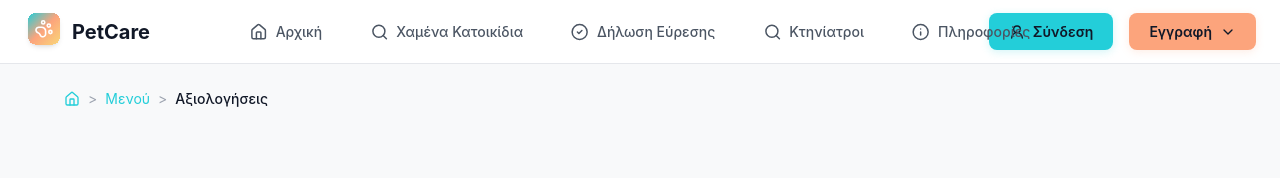
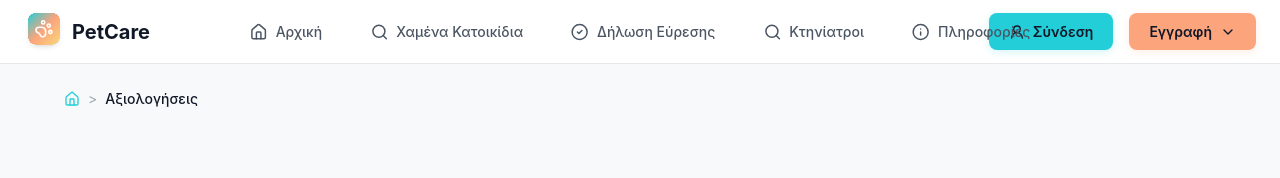
Before and after one commit to TheodoraManika/petcare, a React (Vite) app in the folder frontend/: page /vet/reviews in a window 1280 px wide. Shown: the top 178 px of the page. Built offline with nearby package versions, Linux system fonts and the light colour scheme.

Commit message:
fix breadcrumbs and success buttons part 2

```diff
--- a/frontend/src/pages/vet/Register.jsx
+++ b/frontend/src/pages/vet/Register.jsx
@@ -285,9 +285,7 @@ const Register = () => {
     { label: 'ΑΦΜ', value: formData.afm },
   ];
 
-  const breadcrumbItems = [
-    { label: 'Μενού', path: ROUTES.vet.dashboard }
-  ];
+  const breadcrumbItems = [];
 
   if (showSuccess) {
     return (
@@ -295,7 +293,7 @@ const Register = () => {
         icon={Send}
         title="Η καταγραφή ολοκληρώθηκε!"
         description="Το κατοικίδιο καταχωρήθηκε με επιτυχία στο σύστημα."
-        buttonText="Επιστροφή στο Μενού"
+        buttonText="Επιστροφή στην Αρχική Κτηνιάτρου"
         onButtonClick={() => navigate(ROUTES.vet.dashboard)}
         iconColor="#FCA47C"
         iconBgColor="#FFF4ED"
--- a/frontend/src/pages/vet/Reviews.jsx
+++ b/frontend/src/pages/vet/Reviews.jsx
@@ -90,9 +90,7 @@ const Reviews = () => {
     ));
   };
 
-  const breadcrumbItems = [
-    { label: 'Μενού', path: ROUTES.vet.dashboard }
-  ];
+  const breadcrumbItems = [];
 
   return (
     <PageLayout title="Αξιολογήσεις" breadcrumbs={breadcrumbItems}>
--- a/frontend/src/pages/vet/Transfer.jsx
+++ b/frontend/src/pages/vet/Transfer.jsx
@@ -655,7 +655,6 @@ const Transfer = () => {
   };
 
   const breadcrumbItems = [
-    { label: 'Μενού', path: ROUTES.vet.dashboard },
     { label: 'Δηλώσεις Συμβάντων Ζωής', path: ROUTES.vet.lifeEvents }
   ];
 
@@ -666,7 +665,7 @@ const Transfer = () => {
         icon={ArrowLeftRight}
         title="Η Δήλωση Μεταβίβασης ολοκληρώθηκε!"
         description="Η αλλαγή ιδιοκτήτη καταχωρήθηκε επιτυχώς στο σύστημα. Το κατοικίδιο έχει μεταφερθεί στο προφίλ του νέου ιδιοκτήτη."
-        buttonText="Επιστροφή στο Μενού"
+        buttonText="Επιστροφή στην Αρχική Κτηνιάτρου"
         onButtonClick={handleSuccessReturn}
         iconColor="#FCA47C"
         iconBgColor="#FFF4ED"
```
